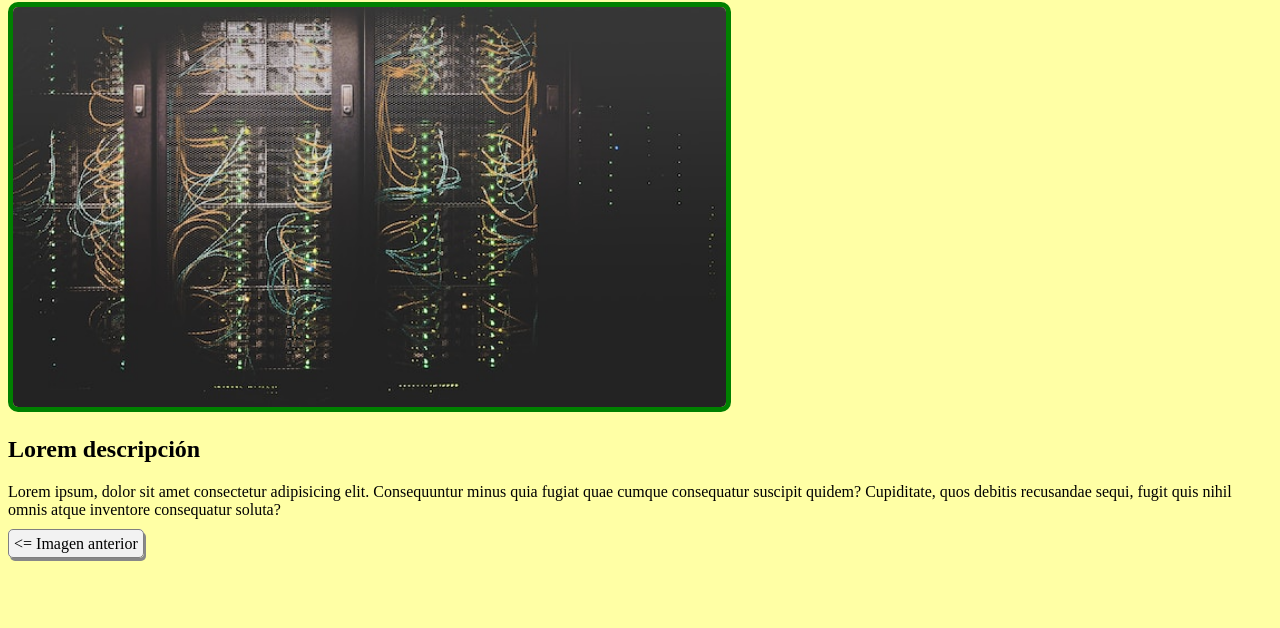
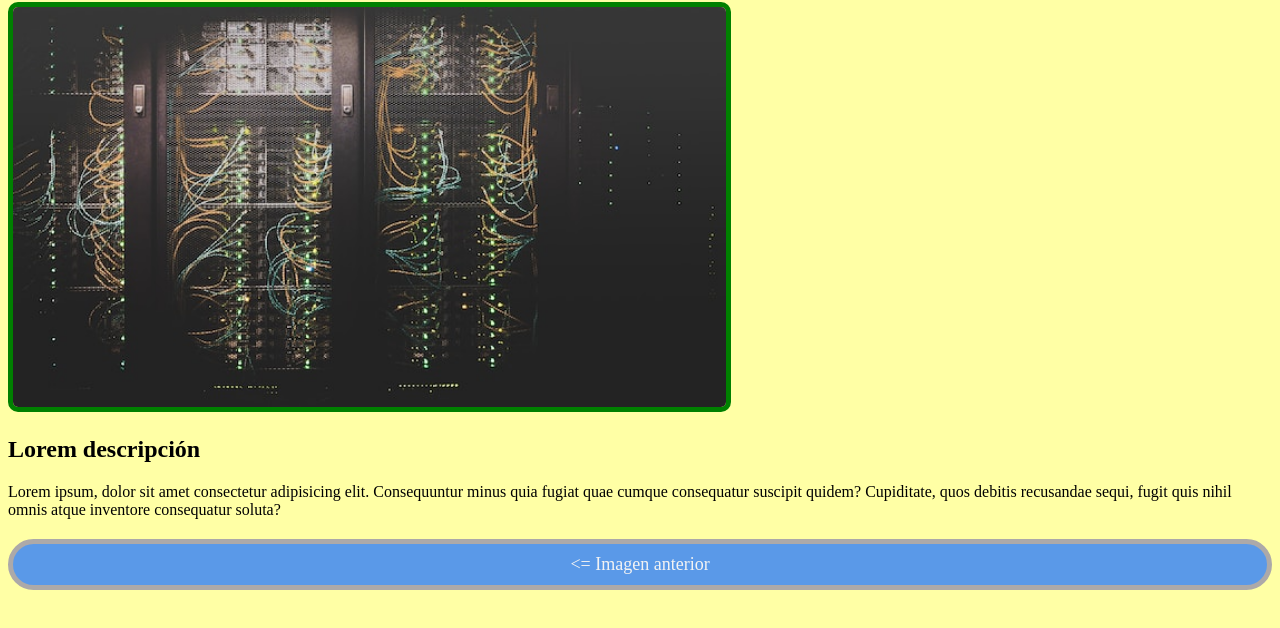
Before and after one commit to nataliamatulis/integrandoalequipo, a plain HTML site: page page2.html in a window 1280 px wide. Shown: the part 78-706 px from the top of the page. Drawn offline with Linux system fonts and the light colour scheme.

Commit message:
Rename page1.html to index.html Modify page2.html and styles.css

```diff
--- a/page2.html
+++ b/page2.html
@@ -15,7 +15,7 @@
     <p>Lorem ipsum, dolor sit amet consectetur adipisicing elit. Consequuntur minus quia fugiat quae cumque consequatur
         suscipit quidem? Cupiditate, quos debitis recusandae sequi, fugit quis nihil omnis atque inventore consequatur
         soluta?</p>
-    <a href="page1.html" title="Imagen anterior" class="link-button">&lt;= Imagen anterior</a>
+    <a href="index.html" title="Imagen anterior" class="link-button"><= Imagen anterior</a>
 </body>
 
 </html>
--- a/styles.css
+++ b/styles.css
@@ -8,12 +8,29 @@ body {
     height: 400px;
 }
 
+.button-container {
+    display: flex;
+    justify-content: center;
+    align-items: center;
+    padding: 20px;
+}
+
 .link-button {
+    display: block;
+    margin: 20px auto;
+    padding: 10px 20px;
+    font-size: 18px;
+    color: rgb(243, 243, 243);
+    background-color: rgb(33, 118, 255, 0.743);;
+    border: 5px solid  rgb(172, 169, 169);
+    border-radius: 30px;
+    cursor: pointer;
+    outline: none;
     text-decoration: none;
-    color: black;
-    border: 1px solid gray;
-    background-color: #f2f2f2;
-    padding: 5px;
-    border-radius: 5px;
-    box-shadow: 2px 3px #888888;
+    text-align: center;
 }
+
+.link-button:hover {
+    background-color: rgb(172, 169, 169);
+    color: white;
+}
```
Also changed, not shown: index.html (added, +21 -0 lines), page1.html (deleted, +0 -21 lines).
